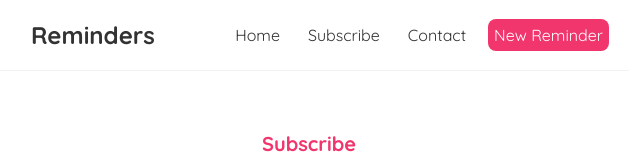
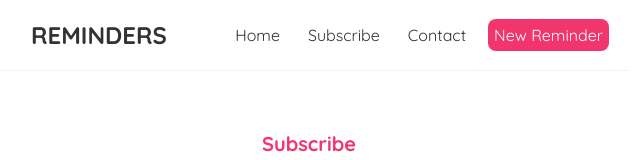
Before and after one commit to Samy-Websites/reminders, a React (Create React App) app in the folder frontend/: page /subscribe in a window 1280 px wide. Shown: the top 160 px of the page, without its empty margins (331-971 px from the left). Built offline with nearby package versions, Linux system fonts and the light colour scheme; no server answers.

Commit message:
testing netlify deploymnt

```diff
--- a/frontend/src/Navbar.js
+++ b/frontend/src/Navbar.js
@@ -4,7 +4,7 @@ const Navbar = () => {
   return (
     <nav className="navbar">
       <h1>
-        <Link to="/">Reminders</Link>
+        <Link to="/">REMINDERS</Link>
       </h1>
       <div className="links">
         <Link to="/">Home</Link>
```
